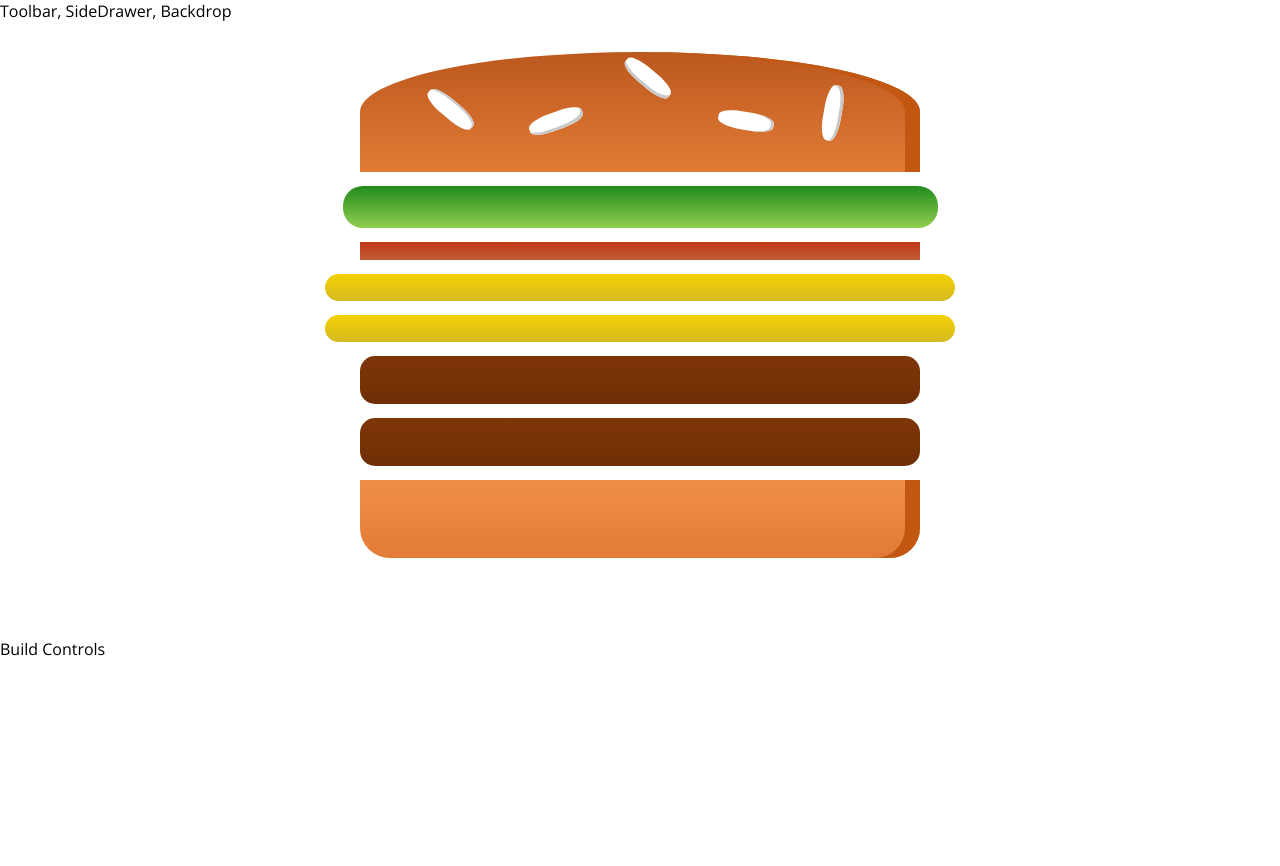
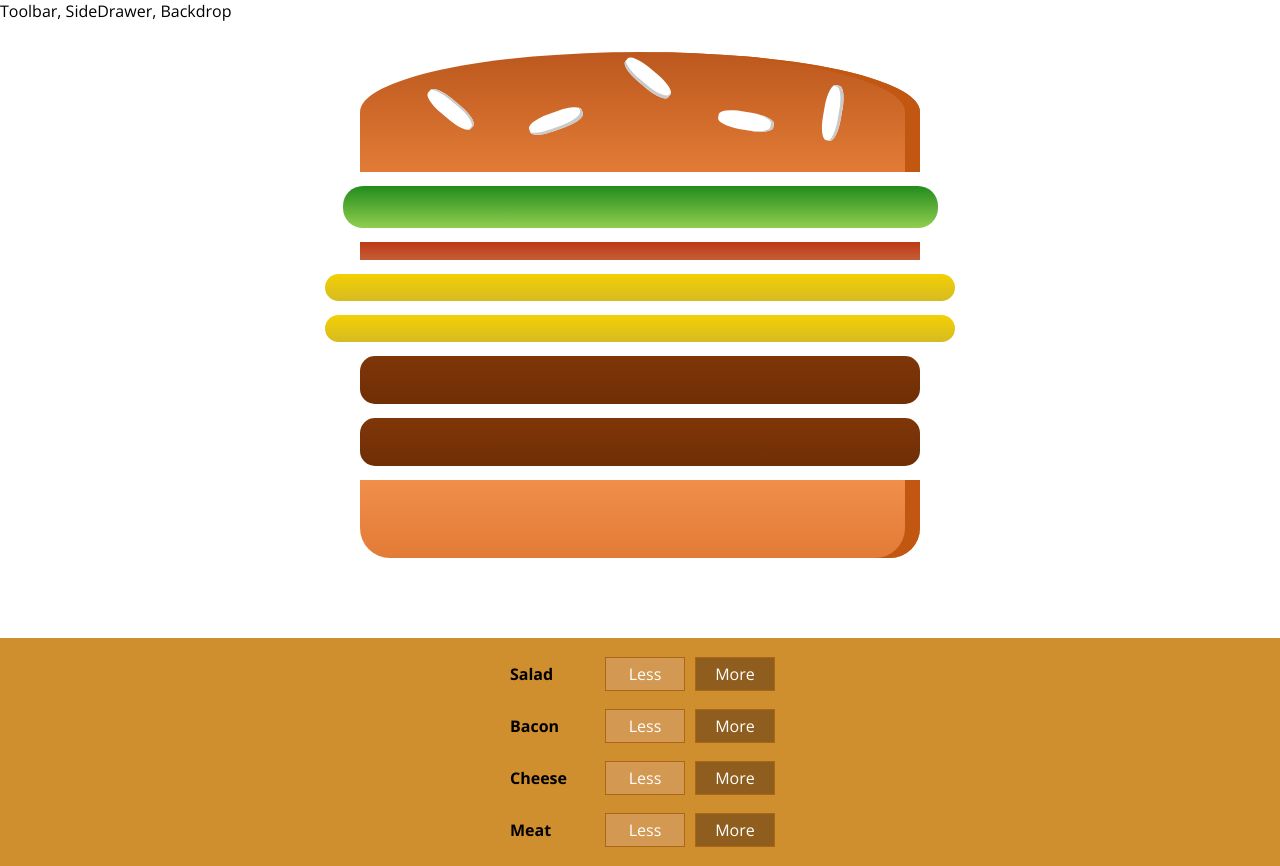
Before and after one commit to cigna2020/building_burger_app_react, a React app in the folder burger_app/: page / in a window 1280 px wide. Before the commit the page ends 800 px from the top, so only its background shows below. Built offline with nearby package versions, Linux system fonts and the light colour scheme.

Commit message:
Create BuildControls with array of ingredients and a method to build BuilControl (buttons) dynamically

```diff
--- a/burger_app/src/components/Burger/BuildControls/BuildControl/BuildControl.js
+++ b/burger_app/src/components/Burger/BuildControls/BuildControl/BuildControl.js
@@ -1,6 +1,6 @@
 import React from 'react';
 
-import styles from './BuildControl.module'
+import styles from './BuildControl.module.css'
 
 const buildControl = (props) => (
     <div className={styles.BuildControl}>
--- /dev/null
+++ b/burger_app/src/components/Burger/BuildControls/BuildControls.js
@@ -0,0 +1,20 @@
+import React from 'react';
+
+import styles from './BuildControls.module.css';
+import BuildControl from './BuildControl/BuildControl';
+
+const controls = [
+    {label: 'Salad', type: 'salad'},
+    {label: 'Bacon', type: 'bacon'},
+    {label: 'Cheese', type: 'cheese'},
+    {label: 'Meat', type: 'meat'},
+];
+
+const buildControls = (props) => (
+    <div className={styles.BuildControls}>
+        {controls.map(el => <BuildControl key={el.label} label={el.label} />)}
+    </div>
+
+);
+
+export default buildControls;
--- /dev/null
+++ b/burger_app/src/components/Burger/BuildControls/BuildControls.module.css
@@ -0,0 +1,10 @@
+.BuildControls {
+  width: 100%;
+  background-color: #cf8f2e;
+  display: flex;
+  flex-flow: column;
+  align-items: center;
+  box-shadow: 0 2px 1px #ccc;
+  margin: auto;
+  padding: 10px 0;
+}
--- a/burger_app/src/containers/BurgerBuilder/BurgerBuilder.js
+++ b/burger_app/src/containers/BurgerBuilder/BurgerBuilder.js
@@ -2,6 +2,7 @@ import React, {Component} from 'react';
 
 import Aux from '../../hoc/Auxiliary';
 import Burger from '../../components/Burger/Burger';
+import BuildControls from '../../components/Burger/BuildControls/BuildControls';
 
 class BurgerBuilder extends Component {
 
@@ -18,7 +19,7 @@ class BurgerBuilder extends Component {
         return (
             <Aux>
                 <Burger ingredients={this.state.ingredients} />
-                <div>Build Controls</div>
+                <BuildControls />
             </Aux>
         );
     }
```
